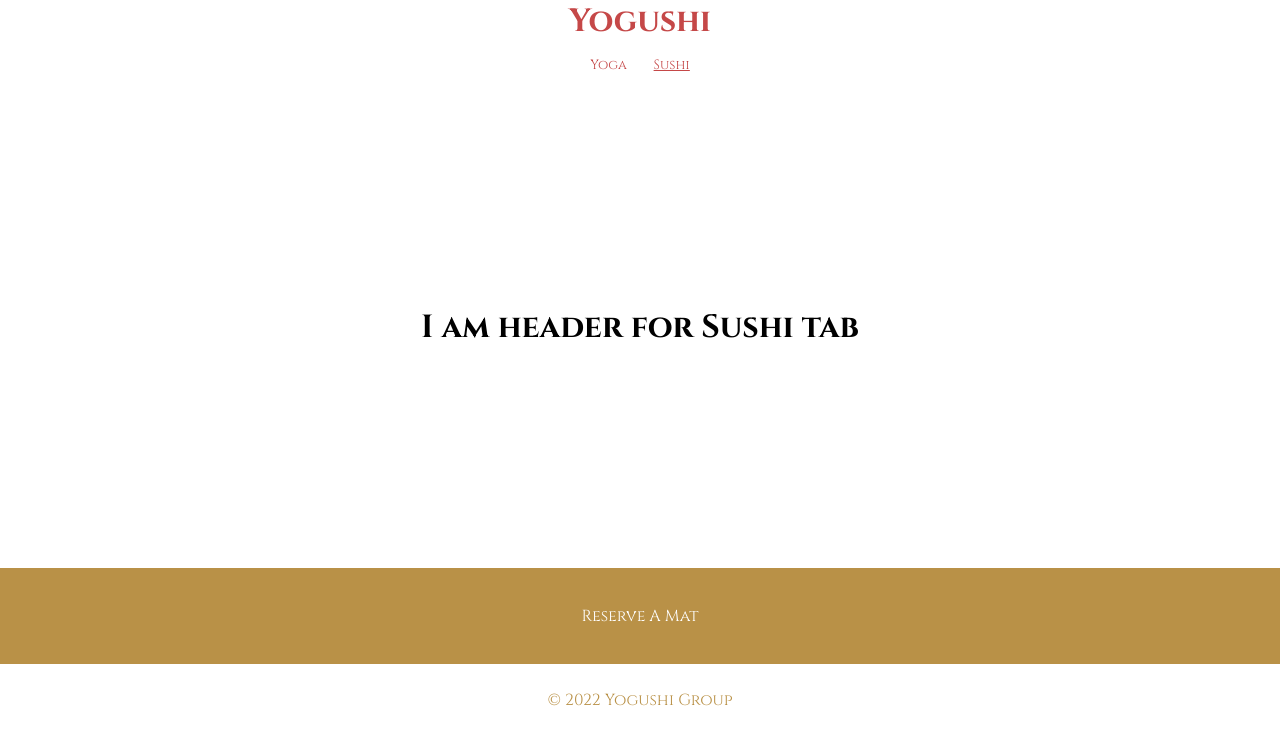
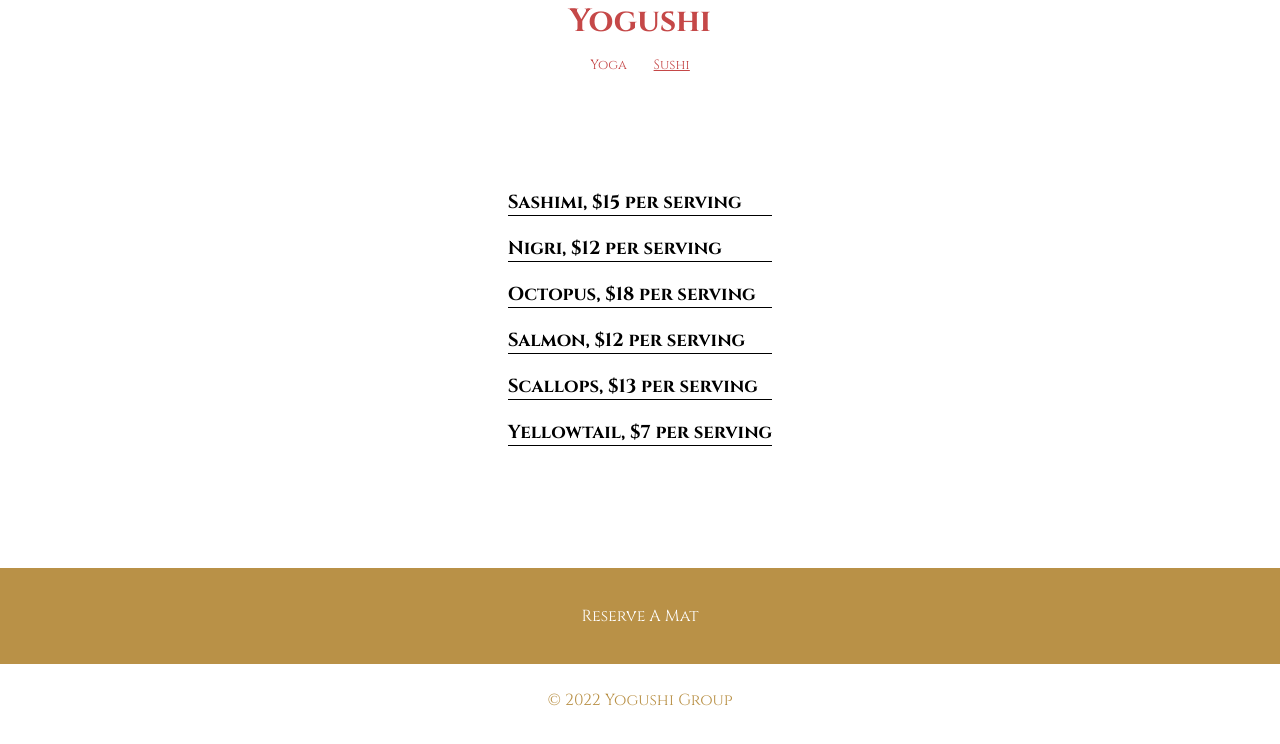
Before and after one commit to KlayClarke/yogushi-ny, a website built with webpack: page dist/index.html in a window 1280 px wide. Both pictures are taken after a click on the button "Sushi". Built offline with nearby package versions, Linux system fonts and the light colour scheme.

Commit message:
add menu items (very basic) for sushi tab

```diff
--- a/src/style.css
+++ b/src/style.css
@@ -112,3 +112,8 @@ th {
   background-color: rgb(197, 72, 72);
   color: white;
 }
+
+.menu-item {
+  border-bottom: 1px solid black;
+  margin-bottom: 20px;
+}
--- a/src/tabs.js
+++ b/src/tabs.js
@@ -52,9 +52,24 @@ export function yogaToggle(div) {
 export function sushiToggle(div) {
   function render() {
     div.innerHTML = "";
-    const header = document.createElement("h1");
-    header.innerText = "I am header for Sushi tab";
-    div.appendChild(header);
+    const menuDiv = document.createElement("div");
+    const menuItems = [
+      "<h3>Sashimi, $15 per serving</h3>",
+      "<h3>Nigri, $12 per serving</h3>",
+      "<h3>Octopus, $18 per serving</h3>",
+      "<h3>Salmon, $12 per serving</h3>",
+      "<h3>Scallops, $13 per serving</h3>",
+      "<h3>Yellowtail, $7 per serving</h3>",
+    ];
+
+    menuItems.forEach(function (el) {
+      const text = document.createElement("div");
+      text.classList.add("menu-item");
+      text.innerHTML = el;
+      menuDiv.appendChild(text);
+    });
+
+    div.appendChild(menuDiv);
   }
   render();
 }
```
Also changed, not shown: dist/bundle.js.
